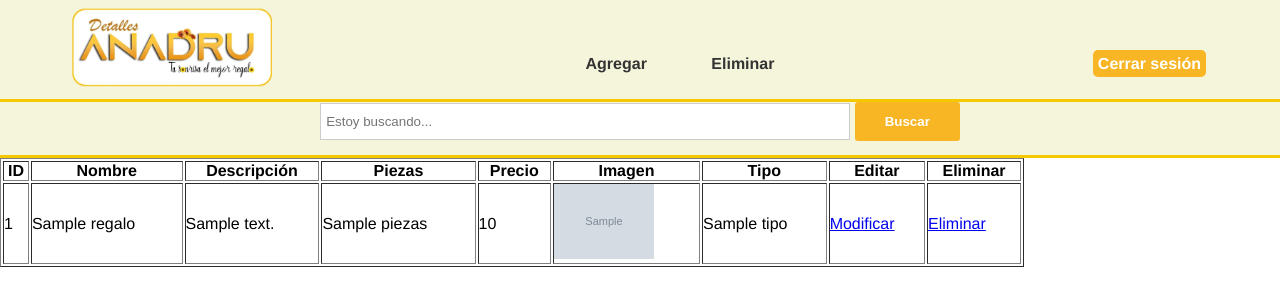
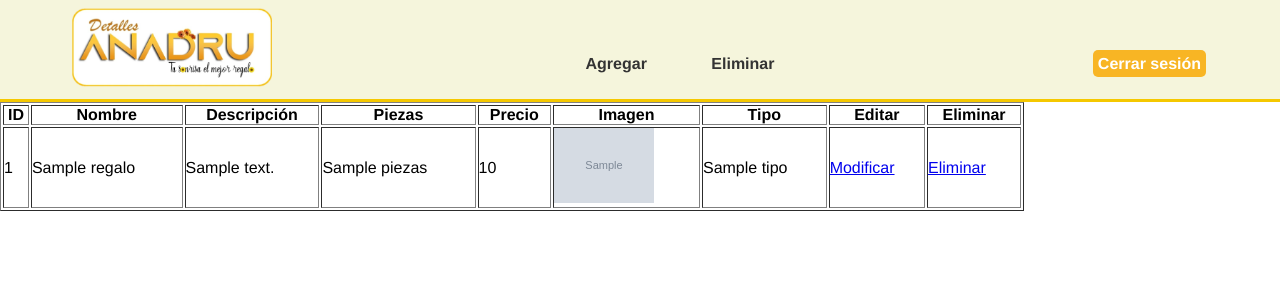
Before and after one commit to Jerry-Sulub/tiendaregalos, a PHP site: template views/admin/eliminar.php in a window 1280 px wide. Shown: the top 306 px of the page. Run offline with PHP 8.4, Linux system fonts and the light colour scheme; the visitor is signed in with stand-in values (Sample User, id 1); the template is opened without the code that fills it: most values are stand-ins (such as "Sample title", 1, 10 or a date in 2020); grey boxes marked "Sample" are stand-in pictures.

Commit message:
Actualizar

```diff
--- a/controllers/Admin.php
+++ b/controllers/Admin.php
@@ -116,7 +116,7 @@ class AdminController
             $productos = new ProductosModel();
             $productos->updateProduct($id, $nombre, $descripcion, $piezas, $precio, $img, $tipo);
         }else{
-            $img = $_POST['img'];
+            $imga = $_POST['img'];
             $temp = $_FILES['imagen']['tmp_name'];
             $rutaServer = 'resources/';
             $image_name = $_FILES['imagen']['name'];
@@ -130,7 +130,7 @@ class AdminController
                 move_uploaded_file($temp, $rutaServer . $nameUnic);
             }
             $productos = new ProductosModel();
-            $productos->updateProduct($id, $nombre, $descripcion, $piezas, $precio, $img, $tipo);
+            $productos->updateProduct($id, $nombre, $descripcion, $piezas, $precio, $imga, $tipo);
         }
         $this->index();
     }
--- a/views/admin/eliminar.php
+++ b/views/admin/eliminar.php
@@ -7,16 +7,6 @@
     }
     include "template/header.php";
 ?>
-<div class="head">
-    <div class="ancho">
-        <div class="busqueda">
-            <form action="" id="busqueda" method="POST">
-                <input type="text" name="buscador" placeholder="Estoy buscando...">
-                <input type="submit" value="Buscar">
-            </form>
-        </div>
-    </div>
-</div>
 
 <div>
 			<div>
```
